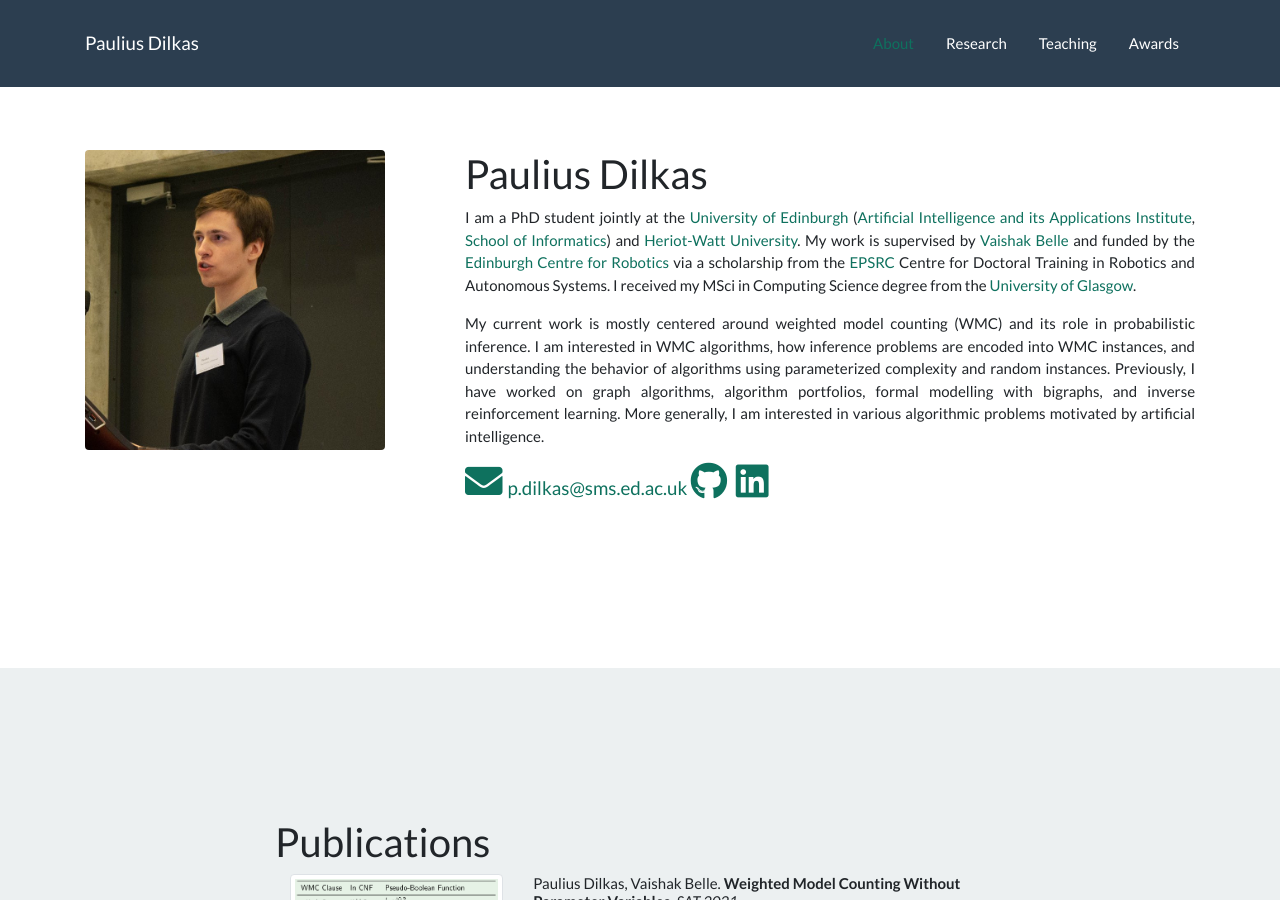
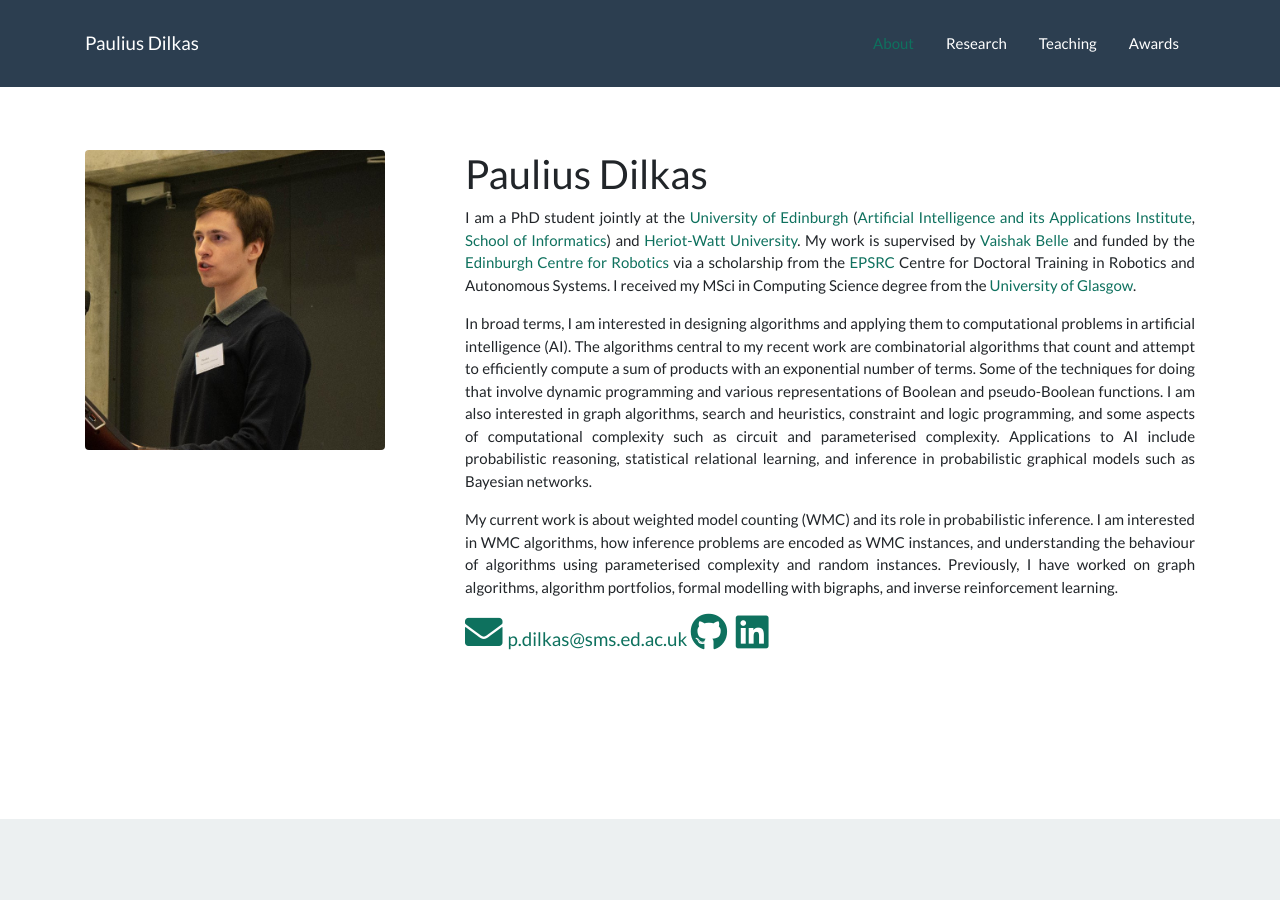
Before and after one commit to dilkas/dilkas.github.io, a Jekyll site: the page built from index.html, in a window 1280 px wide and 900 px high. Built offline with Jekyll 4.4.1, drawn with Linux system fonts in a browser that asks for light colours; nearby versions of some CDN libraries.

Commit message:
Expanded description

```diff
--- a/index.html
+++ b/index.html
@@ -11,7 +11,8 @@ layout: default
             <div class="col-lg-8 mx-auto">
                 <h2>Paulius Dilkas</h2>
                 <p class="text-justify">I am a PhD student jointly at the <a href="https://www.ed.ac.uk/">University of Edinburgh</a> (<a href="http://web.inf.ed.ac.uk/aiai">Artificial Intelligence and its Applications Institute</a>, <a href="https://www.ed.ac.uk/informatics/">School of Informatics</a>) and <a href="https://www.hw.ac.uk/">Heriot-Watt University</a>. My work is supervised by <a href="http://vaishakbelle.com/">Vaishak Belle</a> and funded by the <a href="https://www.edinburgh-robotics.org/">Edinburgh Centre for Robotics</a> via a scholarship from the <a href="https://epsrc.ukri.org/">EPSRC</a> Centre for Doctoral Training in Robotics and Autonomous Systems. I received my MSci in Computing Science degree from the <a href="https://www.gla.ac.uk/">University of Glasgow</a>.</p>
-                <p class="text-justify"> My current work is mostly centered around weighted model counting (WMC) and its role in probabilistic inference. I am interested in WMC algorithms, how inference problems are encoded into WMC instances, and understanding the behavior of algorithms using parameterized complexity and random instances. Previously, I have worked on graph algorithms, algorithm portfolios, formal modelling with bigraphs, and inverse reinforcement learning. More generally, I am interested in various algorithmic problems motivated by artificial intelligence.</p>
+                <p class="text-justify">In broad terms, I am interested in designing algorithms and applying them to computational problems in artificial intelligence (AI). The algorithms central to my recent work are combinatorial algorithms that count and attempt to efficiently compute a sum of products with an exponential number of terms. Some of the techniques for doing that involve dynamic programming and various representations of Boolean and pseudo-Boolean functions. I am also interested in graph algorithms, search and heuristics, constraint and logic programming, and some aspects of computational complexity such as circuit and parameterised complexity. Applications to AI include probabilistic reasoning, statistical relational learning, and inference in probabilistic graphical models such as Bayesian networks.</p>
+                <p class="text-justify"> My current work is about weighted model counting (WMC) and its role in probabilistic inference. I am interested in WMC algorithms, how inference problems are encoded as WMC instances, and understanding the behaviour of algorithms using parameterised complexity and random instances. Previously, I have worked on graph algorithms, algorithm portfolios, formal modelling with bigraphs, and inverse reinforcement learning.</p>
                 <p class="lead">
                     <a href="mailto:p.dilkas@sms.ed.ac.uk"><i class="fas fa-envelope fa-2x"></i>p.dilkas@sms.ed.ac.uk</a>
                     <a href="https://github.com/dilkas"><i class="fab fa-github fa-2x"></i></a>
```
Also changed, not shown: Gemfile.lock.
